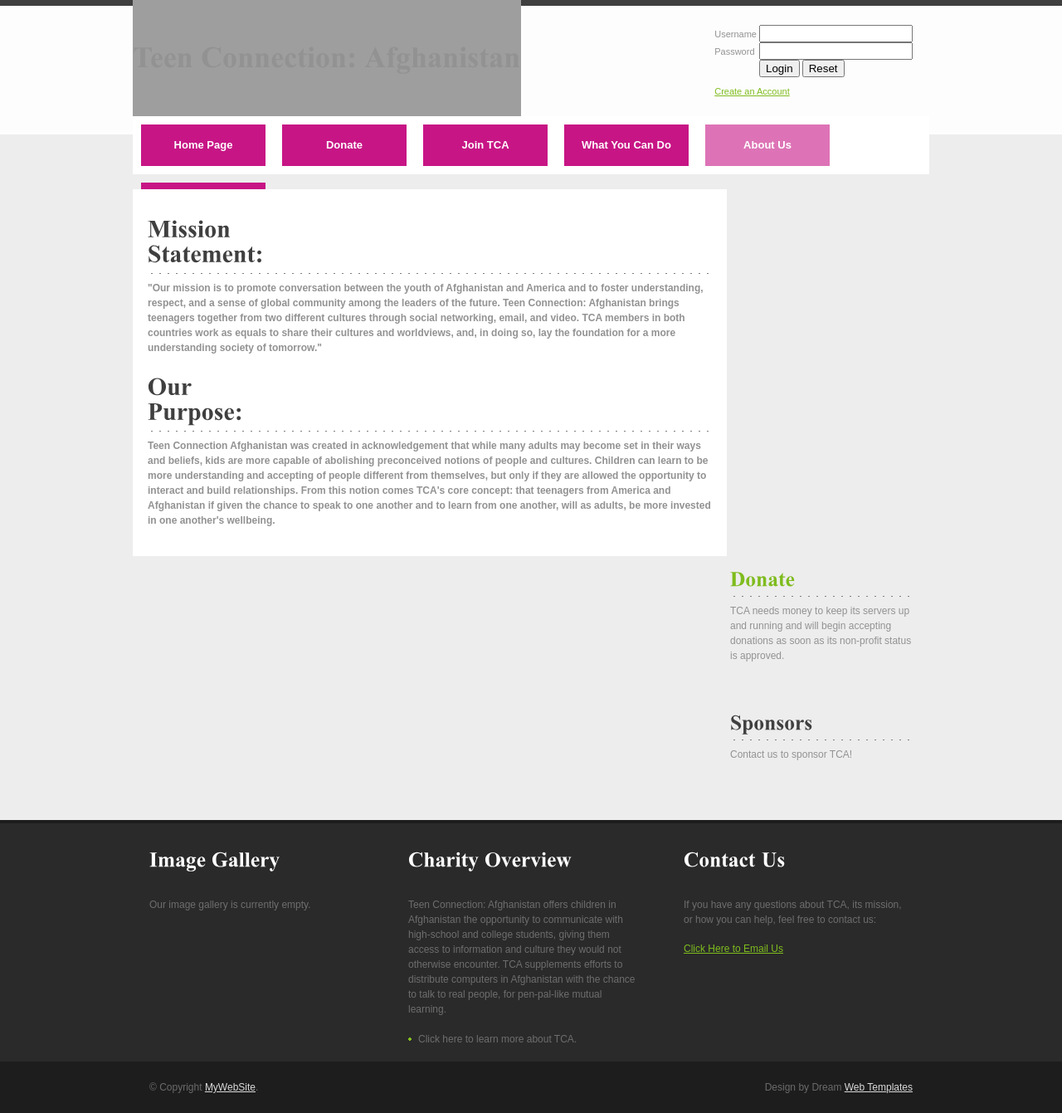
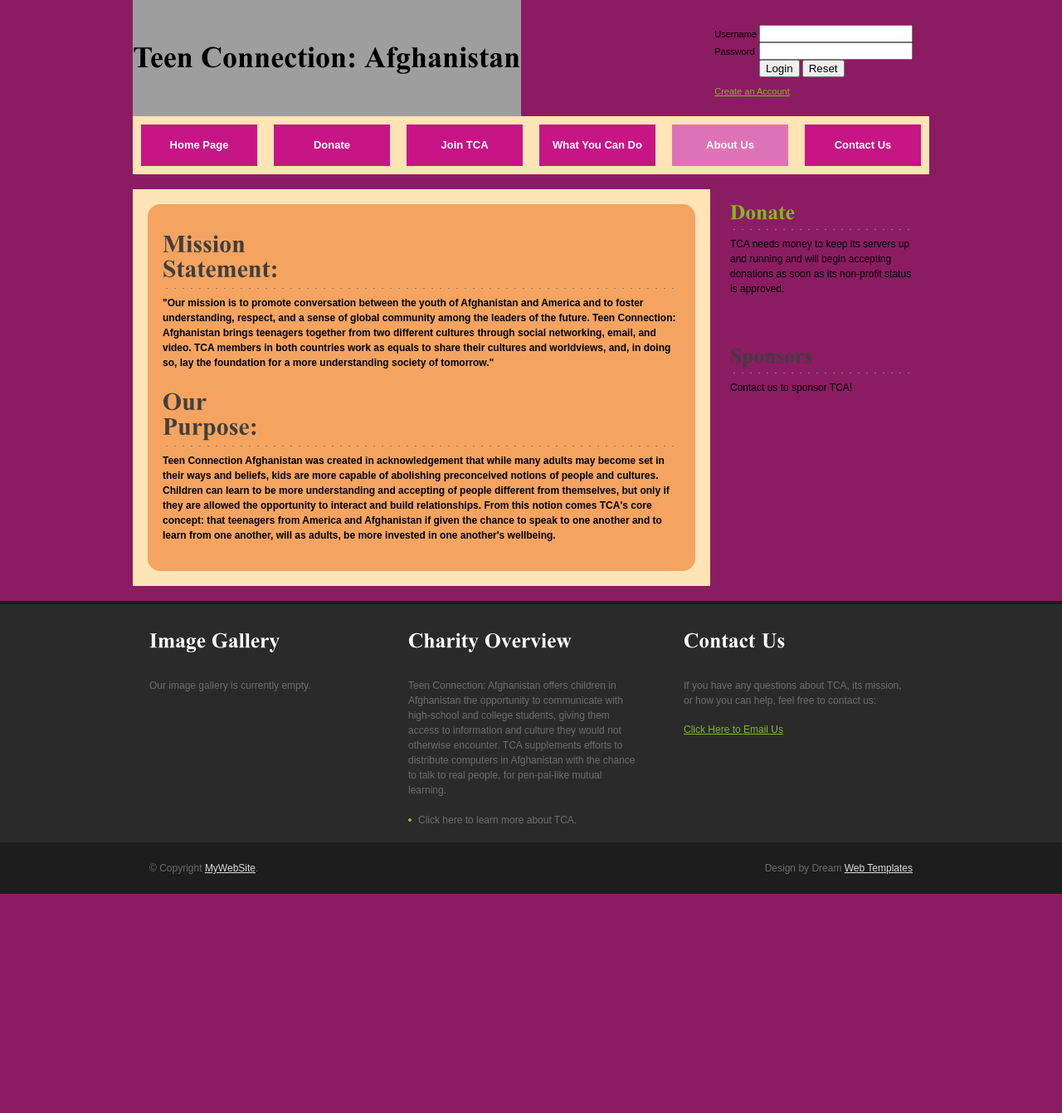
Before and after one commit to vinaymayar/TCA-Website, a PHP site: page /files/ in a window 1280 px wide. Shown: the whole page at 83% size. After the commit the page ends 1077 px from the top, so only its background shows below. Run offline with PHP 8.4, Linux system fonts and the light colour scheme; grey boxes are pictures that could not be loaded.

Commit message:
changed style.css and index.php --added textbox

```diff
--- a/about.php
+++ b/about.php
@@ -8,7 +8,7 @@ $_SESSION['url'] = $_SERVER['REQUEST_URI'];
 <title>Teen Connection: Afghanistan</title>
 <meta http-equiv="Content-Type" content="text/html; charset=utf-8" />
 <meta name="google-site-verification" content="q99_gDx68tRHS6Vb7FnLbdoyFk7t60ZBBs6YkoR0oGY" />
-<link href="css/style.css" rel="stylesheet" type="text/css" />
+<link href="./css/style.css" rel="stylesheet" type="text/css" />
 <link rel="stylesheet" type="text/css" href="css/coin-slider.css" />
 <link rel="icon" href="favicon.ico" type="image/x-icon" />
 <link rel="shortcut icon" href="favicon.ico" type="image/x-icon" />
@@ -19,6 +19,7 @@ $_SESSION['url'] = $_SERVER['REQUEST_URI'];
 <script type="text/javascript" src="js/coin-slider.min.js"></script>
 </head>
 <body>
+<div id="container"></div>
 <div class="main">
   <div class="header">
     <div class="header_resize">
--- a/contact.php
+++ b/contact.php
@@ -8,7 +8,7 @@ $_SESSION['url'] = $_SERVER['REQUEST_URI'];
 <title>Teen Connection: Afghanistan</title>
 <meta http-equiv="Content-Type" content="text/html; charset=utf-8" />
 <meta name="google-site-verification" content="q99_gDx68tRHS6Vb7FnLbdoyFk7t60ZBBs6YkoR0oGY" />
-<link href="css/style.css" rel="stylesheet" type="text/css" />
+<link href="./css/style.css" rel="stylesheet" type="text/css" />
 <link rel="stylesheet" type="text/css" href="css/coin-slider.css" />
 <link rel="icon" href="favicon.ico" type="image/x-icon" />
 <link rel="shortcut icon" href="favicon.ico" type="image/x-icon" />
@@ -19,6 +19,7 @@ $_SESSION['url'] = $_SERVER['REQUEST_URI'];
 <script type="text/javascript" src="js/coin-slider.min.js"></script>
 </head>
 <body>
+<div id="container"></div>
 <div class="main">
   <div class="header">
     <div class="header_resize">
--- a/contribute.php
+++ b/contribute.php
@@ -8,7 +8,7 @@ $_SESSION['url'] = $_SERVER['REQUEST_URI'];
 <title>Teen Connection: Afghanistan</title>
 <meta http-equiv="Content-Type" content="text/html; charset=utf-8" />
 <meta name="google-site-verification" content="q99_gDx68tRHS6Vb7FnLbdoyFk7t60ZBBs6YkoR0oGY" />
-<link href="css/style.css" rel="stylesheet" type="text/css" />
+<link href="./css/style.css" rel="stylesheet" type="text/css" />
 <link rel="stylesheet" type="text/css" href="css/coin-slider.css" />
 <link rel="icon" href="favicon.ico" type="image/x-icon" />
 <link rel="shortcut icon" href="favicon.ico" type="image/x-icon" />
@@ -19,6 +19,7 @@ $_SESSION['url'] = $_SERVER['REQUEST_URI'];
 <script type="text/javascript" src="js/coin-slider.min.js"></script>
 </head>
 <body>
+<div id="container"></div>
 <div class="main">
   <div class="header">
     <div class="header_resize">
--- a/donate.php
+++ b/donate.php
@@ -8,7 +8,7 @@ $_SESSION['url'] = $_SERVER['REQUEST_URI'];
 <title>Teen Connection: Afghanistan</title>
 <meta http-equiv="Content-Type" content="text/html; charset=utf-8" />
 <meta name="google-site-verification" content="q99_gDx68tRHS6Vb7FnLbdoyFk7t60ZBBs6YkoR0oGY" />
-<link href="css/style.css" rel="stylesheet" type="text/css" />
+<link href="./css/style.css" rel="stylesheet" type="text/css" />
 <link rel="stylesheet" type="text/css" href="css/coin-slider.css" />
 <link rel="icon" href="favicon.ico" type="image/x-icon" />
 <link rel="shortcut icon" href="favicon.ico" type="image/x-icon" />
@@ -19,6 +19,7 @@ $_SESSION['url'] = $_SERVER['REQUEST_URI'];
 <script type="text/javascript" src="js/coin-slider.min.js"></script>
 </head>
 <body>
+<div id="container"></div>
 <div class="main">
   <div class="header">
     <div class="header_resize">
--- a/Templates/css/style.css
+++ b/files/css/style.css
@@ -4,7 +4,7 @@ body {
 	margin:0;
 	padding:0;
 	width:100%;
-	color:#929292;
+	color:#000001;
 	font:normal 12px/1.5em "Liberation sans", Arial, Helvetica, sans-serif;
 }
 html, .main {
@@ -179,10 +179,20 @@ h1 small {
 	margin:0;
 	padding:18px;
 	float:left;
-	width:680px;
+	width:660px;
 	background:#FFE4B5;
 }
-.content .mainbar h2 {
+
+.content .mainbar .textbox{
+	background:#F4A460;
+	margin:0;
+	padding:18px;
+	webkit-border-radius: 15px;
+-moz-border-radius: 15px;
+border-radius: 15px;
+}
+
+.content .mainbar .textbox h2 {
 	margin-bottom:0;
 	font-size:30px;
 	line-height:1.2em;
--- a/files/index.php
+++ b/files/index.php
@@ -113,7 +113,7 @@ $_SESSION['url'] = $_SERVER['REQUEST_URI'];
   <div class="content">
     <div class="content_resize"><!-- InstanceBeginEditable name="mainbar" -->
     	<div class="mainbar">
-
+        <div class="textbox">
     			<h2><span>Mission</span><br /> Statement:</h2>
     			<div class="clr"></div>
     				<p><strong>"Our mission is to promote conversation between the youth of Afghanistan and America and to foster understanding, respect, and a sense of global community among the leaders of the future. Teen Connection: Afghanistan brings teenagers together from two different cultures through social networking, email, and video. TCA members in both countries work as equals to share their cultures and worldviews, and, in doing so, lay the foundation for a more understanding society of tomorrow."</strong></p>
@@ -122,6 +122,7 @@ $_SESSION['url'] = $_SERVER['REQUEST_URI'];
     			<div class="clr"></div>
     			<p><strong>Teen Connection Afghanistan was created in acknowledgement that while many adults may become set in their ways and beliefs, kids are more capable of abolishing preconceived notions of people and cultures.  Children can learn to be more understanding and accepting of people different from themselves, but only if they are allowed the opportunity to interact and build relationships.  From this notion comes TCA's core concept: that teenagers from America and Afghanistan if given the chance to speak to one another and to learn from one another, will as adults, be more invested in one another's wellbeing.</strong></p>
     			<div class="clr"></div>
+                </div>
     		</div>
     <!-- InstanceEndEditable -->
     	<div class="sidebar">
--- a/index.php
+++ b/index.php
@@ -8,7 +8,7 @@ $_SESSION['url'] = $_SERVER['REQUEST_URI'];
 <title>Teen Connection: Afghanistan</title>
 <meta http-equiv="Content-Type" content="text/html; charset=utf-8" />
 <meta name="google-site-verification" content="q99_gDx68tRHS6Vb7FnLbdoyFk7t60ZBBs6YkoR0oGY" />
-<link href="css/style.css" rel="stylesheet" type="text/css" />
+<link href="./css/style.css" rel="stylesheet" type="text/css" />
 <link rel="stylesheet" type="text/css" href="css/coin-slider.css" />
 <link rel="icon" href="favicon.ico" type="image/x-icon" />
 <link rel="shortcut icon" href="favicon.ico" type="image/x-icon" />
@@ -19,6 +19,7 @@ $_SESSION['url'] = $_SERVER['REQUEST_URI'];
 <script type="text/javascript" src="js/coin-slider.min.js"></script>
 </head>
 <body>
+<div id="container"></div>
 <div class="main">
   <div class="header">
     <div class="header_resize">
--- a/join.php
+++ b/join.php
@@ -8,7 +8,7 @@ $_SESSION['url'] = $_SERVER['REQUEST_URI'];
 <title>Teen Connection: Afghanistan</title>
 <meta http-equiv="Content-Type" content="text/html; charset=utf-8" />
 <meta name="google-site-verification" content="q99_gDx68tRHS6Vb7FnLbdoyFk7t60ZBBs6YkoR0oGY" />
-<link href="css/style.css" rel="stylesheet" type="text/css" />
+<link href="./css/style.css" rel="stylesheet" type="text/css" />
 <link rel="stylesheet" type="text/css" href="css/coin-slider.css" />
 <link rel="icon" href="favicon.ico" type="image/x-icon" />
 <link rel="shortcut icon" href="favicon.ico" type="image/x-icon" />
@@ -19,6 +19,7 @@ $_SESSION['url'] = $_SERVER['REQUEST_URI'];
 <script type="text/javascript" src="js/coin-slider.min.js"></script>
 </head>
 <body>
+<div id="container"></div>
 <div class="main">
   <div class="header">
     <div class="header_resize">
--- a/members.php
+++ b/members.php
@@ -8,7 +8,7 @@ $_SESSION['url'] = $_SERVER['REQUEST_URI'];
 <title>Teen Connection: Afghanistan</title>
 <meta http-equiv="Content-Type" content="text/html; charset=utf-8" />
 <meta name="google-site-verification" content="q99_gDx68tRHS6Vb7FnLbdoyFk7t60ZBBs6YkoR0oGY" />
-<link href="css/style.css" rel="stylesheet" type="text/css" />
+<link href="./css/style.css" rel="stylesheet" type="text/css" />
 <link rel="stylesheet" type="text/css" href="css/coin-slider.css" />
 <link rel="icon" href="favicon.ico" type="image/x-icon" />
 <link rel="shortcut icon" href="favicon.ico" type="image/x-icon" />
@@ -19,6 +19,7 @@ $_SESSION['url'] = $_SERVER['REQUEST_URI'];
 <script type="text/javascript" src="js/coin-slider.min.js"></script>
 </head>
 <body>
+<div id="container"></div>
 <div class="main">
   <div class="header">
     <div class="header_resize">
```
Also changed, not shown: files/about.php (+9 -8 lines).
